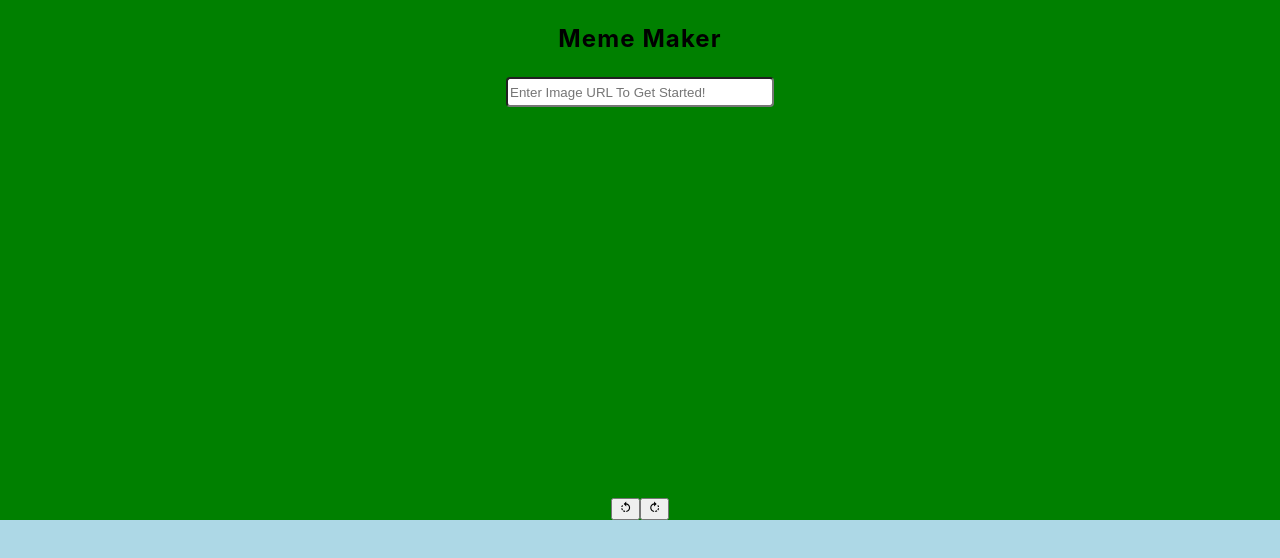
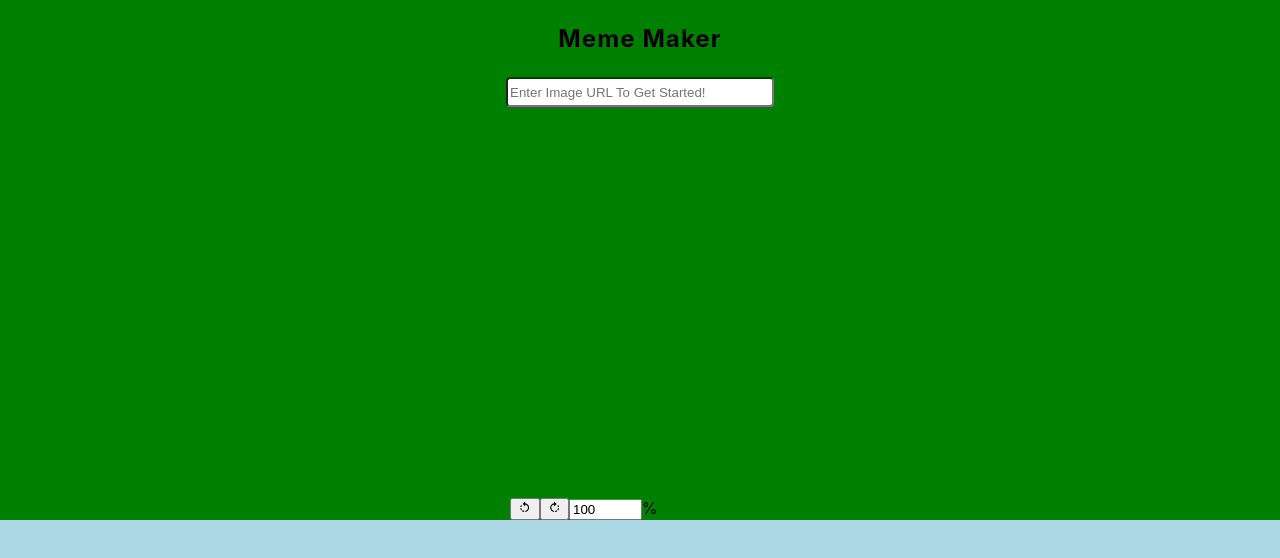
Before and after one commit to dlevenson44/meme-generator, a React (Create React App) app: page / in a window 1280 px wide. Shown: the top 558 px of the page. Built offline with nearby package versions, Linux system fonts and the light colour scheme.

Commit message:
add img scaling support

```diff
--- a/src/App.css
+++ b/src/App.css
@@ -26,11 +26,20 @@
   width: 260px;
 }
 
+.img-container {
+  height: 350px;
+  width: 350px;
+}
+
 .url-image {
   border-radius: 0.25rem;
   object-fit: contain;
 }
 
+.scale-img-input {
+  width: 25%;
+}
+
 
 /* Sample Image */
 /* https://hips.hearstapps.com/hmg-prod/images/little-cute-maltipoo-puppy-royalty-free-image-1652926025.jpg?crop=0.444xw:1.00xh;0.129xw,0&resize=980:* */
--- a/src/App.tsx
+++ b/src/App.tsx
@@ -8,13 +8,15 @@ interface AppState {
 	imgUrl: string
 	error: boolean
 	rotation: number
+	imgScale: number
 }
 
 const App: React.FC = () => {
 	const [state, setState] = React.useState<AppState>({
 		imgUrl: '',
 		error: false,
-		rotation: 0
+		rotation: 0,
+		imgScale: 100
 	})
 
 	React.useEffect(() => {
@@ -26,16 +28,27 @@ const App: React.FC = () => {
 		}
 	}, [state.imgUrl])
 
-	const handleChange = (e: React.FormEvent<HTMLInputElement>) =>
+	const handleUrlChange = (e: React.FormEvent<HTMLInputElement>) =>
 		setState({
 			...state,
 			imgUrl: e.currentTarget.value,
 		})
 
+	const handleScaleChange = (e: React.FormEvent<HTMLInputElement>) => {
+		const castValue = Number(e.currentTarget.value)
+		// Keep image scaling between 0 and 200%
+		if ((castValue <= 200 && castValue >= 0)) {
+			setState({
+				...state,
+				imgScale: castValue,
+			})
+		}
+	}
+
 	return (
 		<div className="App">
 			<TopContent
-				onChange={(e) => handleChange(e)}
+				onChange={(e) => handleUrlChange(e)}
 				imgUrl={state.imgUrl}
 				error={state.error}
 			/>
@@ -43,18 +56,24 @@ const App: React.FC = () => {
 				<ImageActionControls
 					onLeftRotateClick={() => setState({ ...state, rotation: state.rotation - 90 })}
 					onRightRotateClick={() => setState({ ...state, rotation: state.rotation + 90 })}
+					onScaleChange={(e) => handleScaleChange(e)}
+					imgScale={state.imgScale}
 				/>
 				{!state.error && !!state.imgUrl.length && (
 					<div>
 						{/* <ImageActionControls /> */}
-						<img
-							className="url-image"
-							style={{ transform: `rotate(${state.rotation}deg)` }}
-							alt="Broken Image :("
-							height={350}
-							width={350}
-							src={state.imgUrl}
-						/>
+						<div className="img-container">
+							<img
+								className="url-image"
+								style={{
+									transform: `rotate(${state.rotation}deg)`,
+									maxHeight: `${state.imgScale}%`,
+									maxWidth: `${state.imgScale}%`
+								}}
+								alt="Broken Image :("
+								src={state.imgUrl}
+							/>
+						</div>
 					</div>
 				)}
 			</div>
--- a/src/components/image-action-controls/ImageActionControls.tsx
+++ b/src/components/image-action-controls/ImageActionControls.tsx
@@ -5,16 +5,28 @@ import { MdOutlineRotateLeft, MdOutlineRotateRight } from 'react-icons/md'
 interface ImageActionControlsProps {
   onLeftRotateClick: () => void
   onRightRotateClick: () => void
+  onScaleChange: (e: React.FormEvent<HTMLInputElement>) => void
+  imgScale: number
 }
 
 const ImageActionControls: React.FC<ImageActionControlsProps> = ({
 	onLeftRotateClick,
-	onRightRotateClick
+	onRightRotateClick,
+	onScaleChange,
+	imgScale,
 }) => {
 	return (
 		<div>
 			<button title="Rotate Left" onClick={onLeftRotateClick}><MdOutlineRotateLeft /></button>
 			<button title="Rotate Right" onClick={onRightRotateClick}><MdOutlineRotateRight /></button>
+			<input
+				className="scale-img-input"
+				type="number"
+				placeholder="Enter Image URL To Get Started!"
+				onChange={onScaleChange}
+				value={imgScale}
+			/>
+			<span>%</span>
 		</div>
 	)
 }
```
